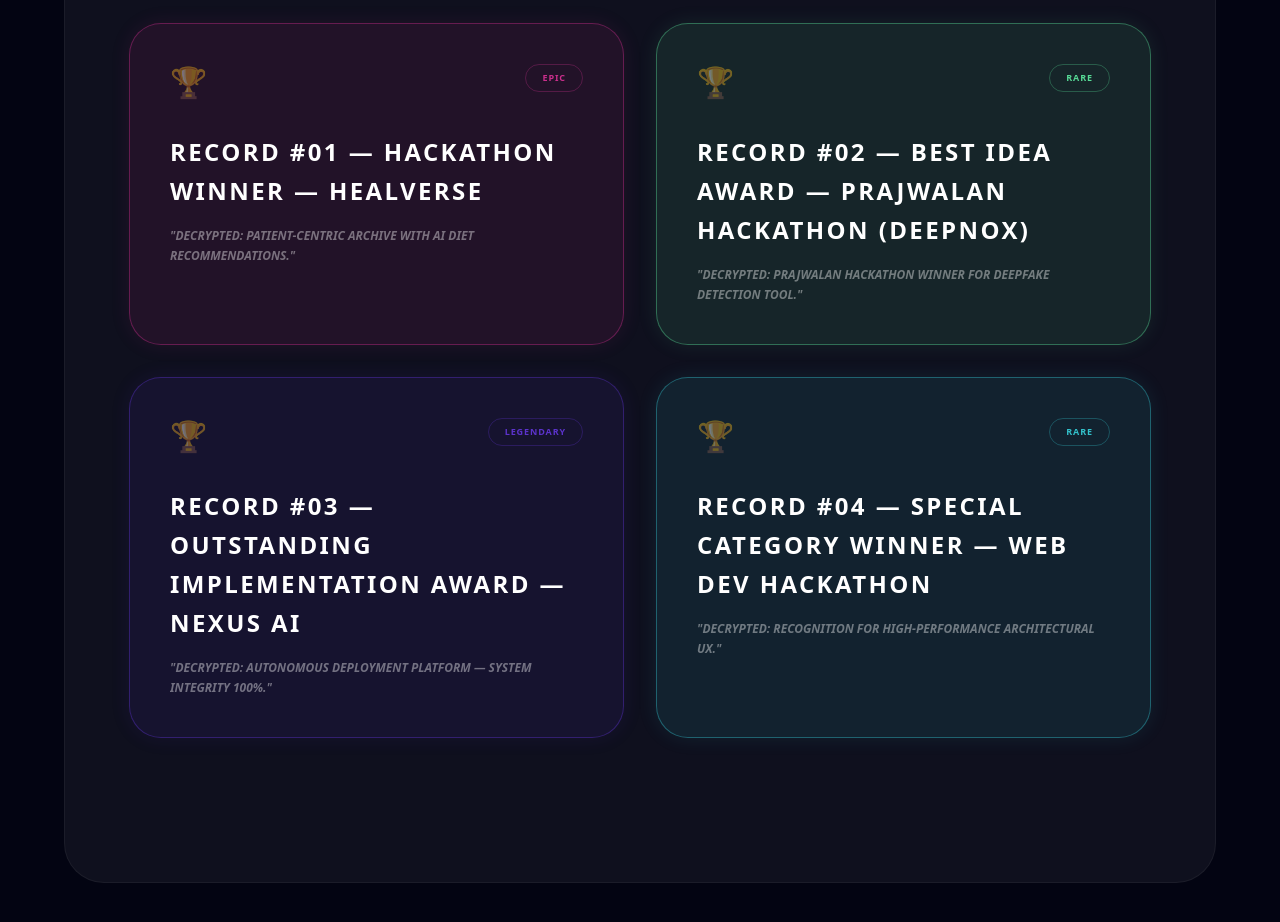
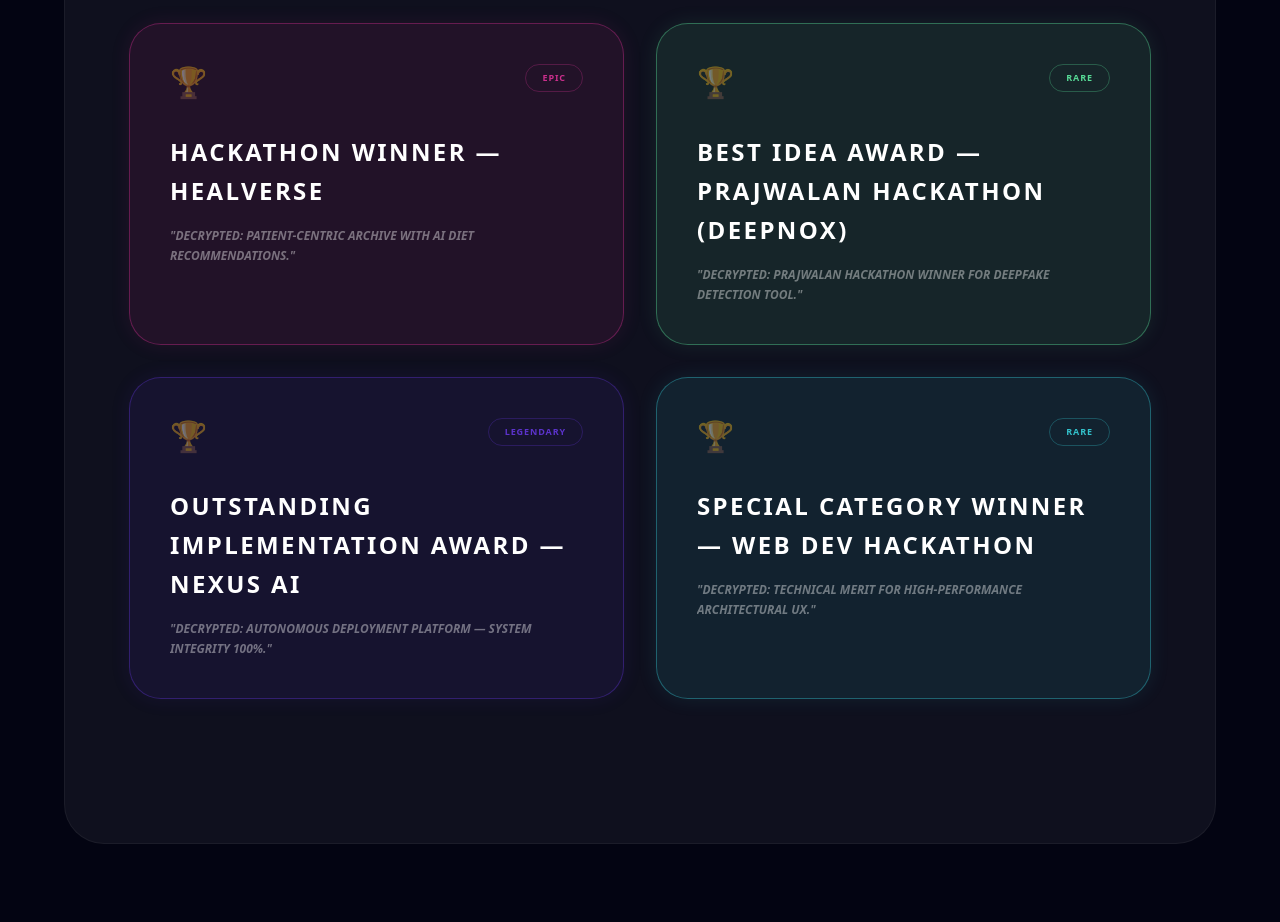
Before and after one commit to bhargavibattula/about-me, a React (Vite) app in the folder Portfolio/: page / in a window 1280 px wide. Shown: the part 2800-3722 px from the top of the page. Built offline with nearby package versions, Linux system fonts and the light colour scheme.

Commit message:
Streamline achievement titles and remove record prefixes

```diff
--- a/Portfolio/src/components/professional/TheArena.jsx
+++ b/Portfolio/src/components/professional/TheArena.jsx
@@ -12,10 +12,10 @@ const TheArena = () => {
     ];
 
     const trophies = [
-        { title: 'RECORD #01 — Hackathon Winner — HealVerse', desc: 'DECRYPTED: Patient-centric archive with AI diet recommendations.', year: '2025', rarity: 'EPIC', color: 'border-fuchsia/40 text-fuchsia bg-fuchsia/10 shadow-[0_0_20px_rgba(202,47,140,0.1)]' },
-        { title: 'RECORD #02 — Best Idea Award — PRAJWALAN Hackathon (DeepNox)', desc: 'DECRYPTED: PRAJWALAN Hackathon winner for deepfake detection tool.', year: '2025', rarity: 'RARE', color: 'border-mint/40 text-mint bg-mint/10 shadow-[0_0_20px_rgba(87,219,150,0.1)]' },
-        { title: 'RECORD #03 — Outstanding Implementation Award — NEXUS AI', desc: 'DECRYPTED: Autonomous deployment platform — System Integrity 100%.', year: '2026', rarity: 'LEGENDARY', color: 'border-royal/40 text-royal bg-royal/10 shadow-[0_0_20px_rgba(92,51,204,0.1)]' },
-        { title: 'RECORD #04 — Special Category Winner — Web Dev Hackathon', desc: 'DECRYPTED: Recognition for high-performance architectural UX.', year: '2024', rarity: 'RARE', color: 'border-aqua/40 text-aqua bg-aqua/10 shadow-[0_0_20px_rgba(51,194,204,0.1)]' },
+        { title: 'Hackathon Winner — HealVerse', desc: 'DECRYPTED: Patient-centric archive with AI diet recommendations.', year: '2025', rarity: 'EPIC', color: 'border-fuchsia/40 text-fuchsia bg-fuchsia/10 shadow-[0_0_20px_rgba(202,47,140,0.1)]' },
+        { title: 'Best Idea Award — PRAJWALAN Hackathon (DeepNox)', desc: 'DECRYPTED: PRAJWALAN Hackathon winner for deepfake detection tool.', year: '2025', rarity: 'RARE', color: 'border-mint/40 text-mint bg-mint/10 shadow-[0_0_20px_rgba(87,219,150,0.1)]' },
+        { title: 'Outstanding Implementation Award — NEXUS AI', desc: 'DECRYPTED: Autonomous deployment platform — System Integrity 100%.', year: '2026', rarity: 'LEGENDARY', color: 'border-royal/40 text-royal bg-royal/10 shadow-[0_0_20px_rgba(92,51,204,0.1)]' },
+        { title: 'Special Category Winner — Web Dev Hackathon', desc: 'DECRYPTED: Technical merit for high-performance architectural UX.', year: '2024', rarity: 'RARE', color: 'border-aqua/40 text-aqua bg-aqua/10 shadow-[0_0_20px_rgba(51,194,204,0.1)]' },
     ];
 
     return (
```
